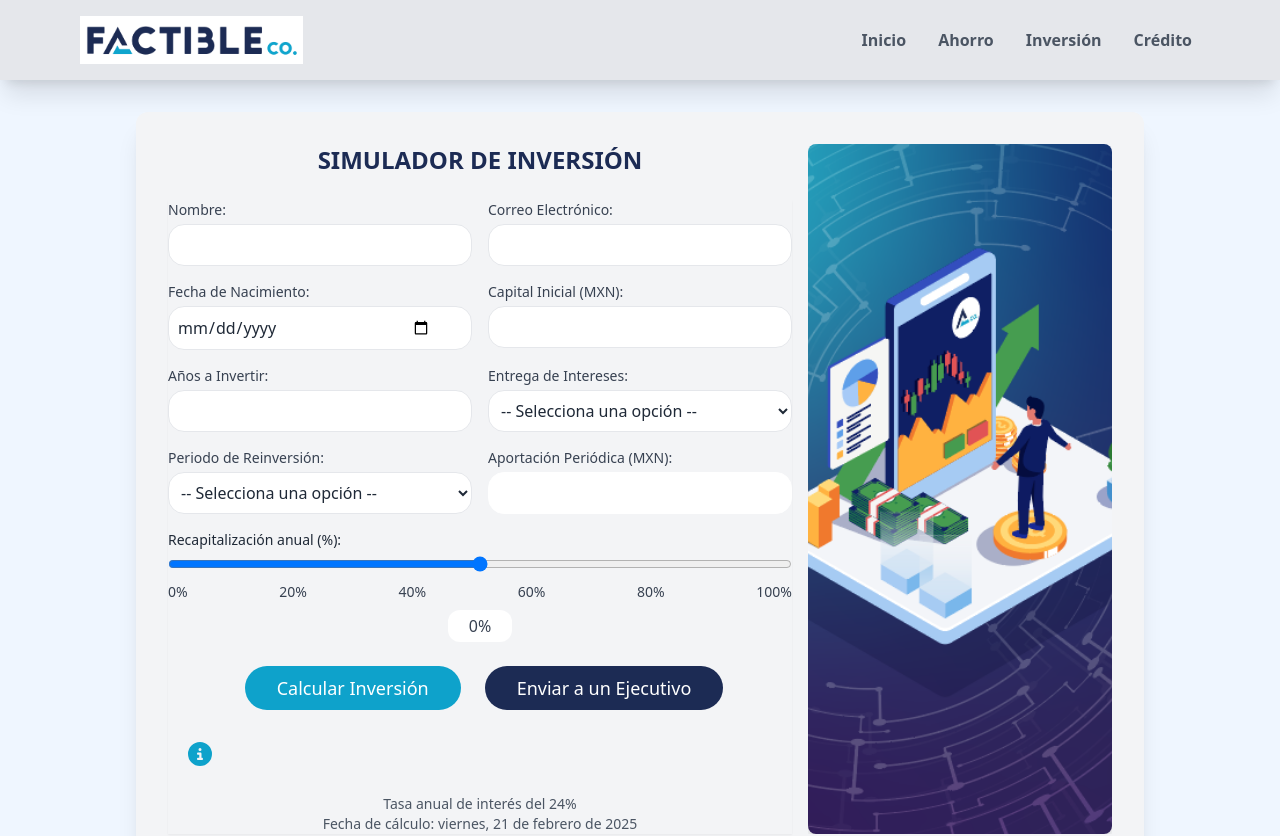
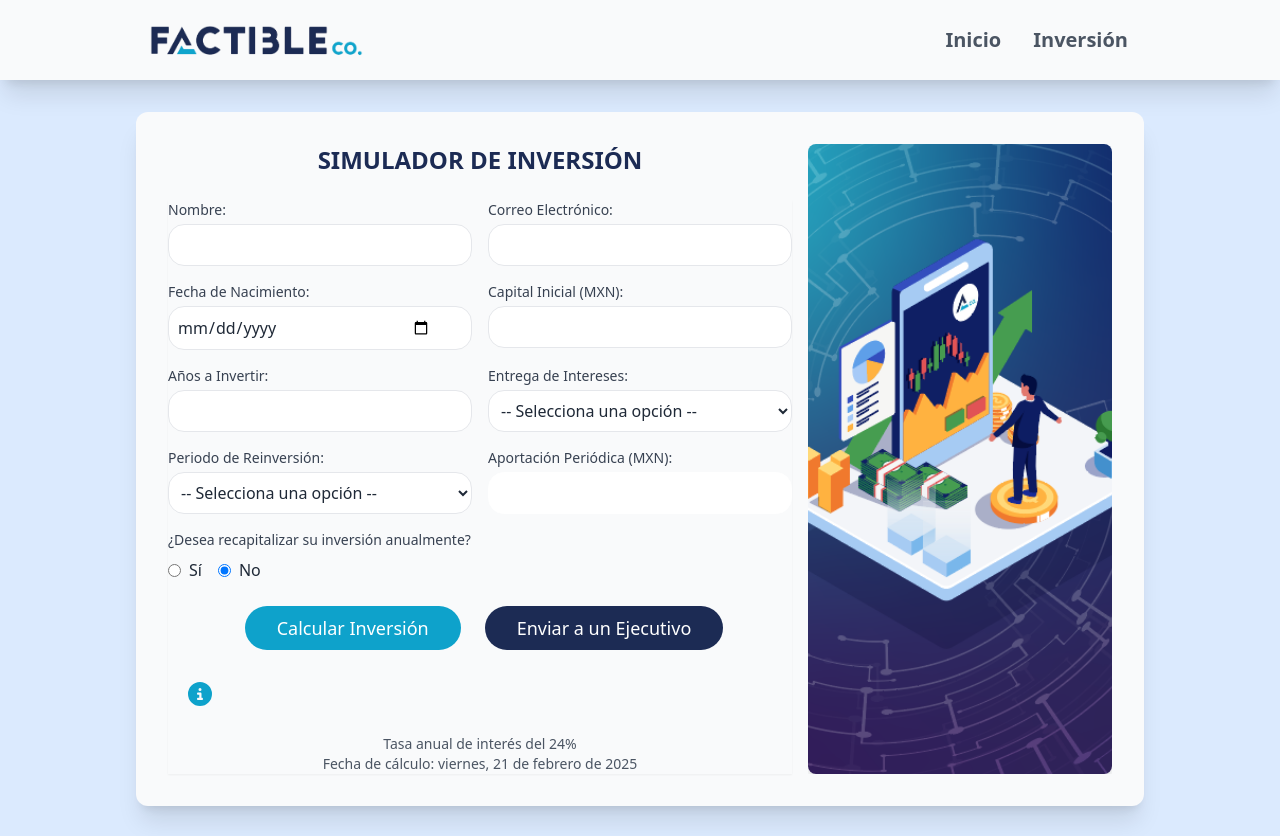
Before and after one commit to GerardoARHernandez/SimuladorInv, a React (Vite) app: page / in a window 1280 px wide. Shown: the top 836 px of the page. Built offline with nearby package versions, Linux system fonts and the light colour scheme.

Commit message:
Update: Se agregó nueva interacción del formulario

```diff
--- a/index.html
+++ b/index.html
@@ -6,7 +6,7 @@
     <meta name="viewport" content="width=device-width, initial-scale=1.0" />
     <title>Inversiones</title>
   </head>
-  <body class="bg-blue-50">
+  <body class="bg-blue-100">
     <div id="root"></div>
     <script type="module" src="/src/main.jsx"></script>
   </body>
--- a/src/App.jsx
+++ b/src/App.jsx
@@ -22,8 +22,8 @@ function App() {
         <div className="max-w-5xl mx-auto p-2 rounded-3x ">
           <InvestmentForm onCalculate={handleCalculate} />
         </div>
+        {results && <div className='max-w-5xl mx-auto bg-white p-8 rounded-lg shadow-lg'>
         <Resultado />
-        {results && <div className='max-w-5xl mx-auto bg-white p-8 rounded-lg shadow-lg'>
           {results && <InvestmentResults results={results} />}
           {results && formData && <CapitalChart results={results} formData={formData} />}
         </div>}
--- a/src/components/Headers/NavBar.jsx
+++ b/src/components/Headers/NavBar.jsx
@@ -10,8 +10,8 @@ const Navbar = () => {
   return (
     <>
       <div className="shadow-xl">
-        <nav className="bg-gray-200">
-          <div className="max-w-6xl mx-auto px-4">
+        <nav className="bg-gray-50">
+          <div className="max-w-6xl mx-auto px-20">
             <div className="flex justify-between items-center">
               {/* Logo */}
               <div className="flex">
@@ -48,30 +48,18 @@ const Navbar = () => {
               </div>
 
               {/* Menú de navegación (oculto en móviles, visible en desktop) */}
-              <div className="hidden md:flex items-center space-x-4">
+              <div className="hidden md:flex items-center space-x-4 md:text-xl">
                 <a
-                  href="#"
+                  href="https://factibleco.com/"
                   className="py-4 px-2 text-gray-600 font-semibold hover:text-[#0EA2CB] transition duration-300"
                 >
                   Inicio
                 </a>
                 <a
-                  href="#"
-                  className="py-4 px-2 text-gray-600 font-semibold hover:text-[#0EA2CB] transition duration-300"
-                >
-                  Ahorro
-                </a>
-                <a
-                  href="#"
+                  href="/"
                   className="py-4 px-2 text-gray-600 font-semibold hover:text-[#0EA2CB] transition duration-300"
                 >
                   Inversión
-                </a>
-                <a
-                  href="#"
-                  className="py-4 px-2 text-gray-600 font-semibold hover:text-[#0EA2CB] transition duration-300"
-                >
-                  Crédito
                 </a>
               </div>
             </div>
--- a/src/components/Headers/Resultado.jsx
+++ b/src/components/Headers/Resultado.jsx
@@ -2,11 +2,8 @@
 
 const Resultado = () => {
   return (
-    <div className="bg-[url('resultados.jpg')] bg-cover bg-no-repeat p-5 flex items-center justify-evenly my-10 shadow-lg">
-      <h2 className="text-xl text-center font-bold text-white mb-0 ">Resultados de la Inversión</h2>
-      <button className="text-white text-base bg-[#0EA2CB] rounded-3xl p-4 pt-2 ml-10">
-          Imprimir Reporte
-      </button>
+    <div className="bg-[url('/resultados.jpg')] bg-cover bg-no-repeat p-5 flex items-center justify-evenly my-10 shadow-lg">
+      <h2 className="text-2xl text-center font-bold text-white mb-0 ">Resultados de la Inversión</h2>
     </div>
   )
 }
--- a/src/components/InvestmentForm.jsx
+++ b/src/components/InvestmentForm.jsx
@@ -13,7 +13,8 @@ const InvestmentForm = ({ onCalculate }) => {
     entregaIntereses: "",
     periodoReinversion: "",
     aportacionPeriodica: "",
-    recapitalizacionAnual: "0%",
+    deseaRecapitalizar: "NO", // Nuevo campo con valor por defecto "NO"
+    recapitalizacionAnual: "100%", // Cambiado a 100% por defecto cuando es SI
     tasaInteresAnual: "24",
   });
 
@@ -34,10 +35,19 @@ const InvestmentForm = ({ onCalculate }) => {
       setFormData({
         ...formData,
         [name]: value,
-        aportacionPeriodica: "0", // Establecer aportación periódica a 0
+        aportacionPeriodica: "0",
       });
-    } else {
+    }
+    // Si el campo cambiado es "deseaRecapitalizar"
+    else if (name === "deseaRecapitalizar") {
+      setFormData({
+        ...formData,
+        [name]: value,
+        recapitalizacionAnual: value === "SI" ? "100%" : "0%"
+      });
+    }
     // En cualquier otro caso, actualizar el estado normalmente
+    else {
       setFormData({
         ...formData,
         [name]: value,
@@ -65,12 +75,14 @@ const InvestmentForm = ({ onCalculate }) => {
       entregaIntereses,
       aportacionPeriodica,
       recapitalizacionAnual,
+      deseaRecapitalizar,
     } = formData;
 
     const capitalInicialNum = parseFloat(capitalInicial.replace(/,/g, ""));
     const anosInvertirNum = parseInt(anosInvertir);
     const aportacionPeriodicaNum = parseFloat(aportacionPeriodica.replace(/,/g, ""));
-    const recapitalizacionAnualNum = parseFloat(recapitalizacionAnual) / 100;
+    // Si no desea recapitalizar, forzar 0%
+    const recapitalizacionAnualNum = deseaRecapitalizar === "SI" ? parseFloat(recapitalizacionAnual) / 100 : 0;
     const tasaMensual = (parseFloat(formData.tasaInteresAnual) / 100) / 12;
 
     let periodosPorAno = 1;
@@ -161,7 +173,7 @@ const InvestmentForm = ({ onCalculate }) => {
 
   return (
     <>
-      <div className="p-8 bg-gray-100 rounded-xl shadow-xl max-w-5xl mx-0 text-gray-800 font-sans grid grid-cols-1 md:grid-cols-3 gap-4">
+      <div className="p-8 bg-gray-50 rounded-xl shadow-xl max-w-5xl mx-0 text-gray-800 font-sans grid grid-cols-1 md:grid-cols-3 gap-4">
         {/* Formulario */}
         <div className="col-span-2">
           <h1 className="text-2xl font-bold text-[#1C2B54] mb-6 uppercase text-center">
@@ -291,19 +303,51 @@ const InvestmentForm = ({ onCalculate }) => {
                     handleChange({ target: { name: e.target.name, value } });
                   }}
                   className="mt-1 block w-full p-2 border rounded-2xl border-white hover:border-blue-500 focus:ring-blue-400 focus:border-blue-400"
-                  disabled={formData.periodoReinversion === "Ninguna"} // Solo deshabilitar si es "Ninguna"
-                  required={formData.periodoReinversion !== "Ninguna"} // Solo requerido si no es "Ninguna"
+                  disabled={formData.periodoReinversion === "Ninguna"}
+                  required={formData.periodoReinversion !== "Ninguna"}
                 />
               </div>
             </div>
 
-            {/* Recapitalización Anual */}
+            {/* Pregunta sobre recapitalización */}
+            <div>
+              <label className="block text-sm font-medium text-gray-700 mb-2">
+                ¿Desea recapitalizar su inversión anualmente?
+              </label>
+              <div className="flex space-x-4">
+                <label className="inline-flex items-center">
+                  <input
+                    type="radio"
+                    name="deseaRecapitalizar"
+                    value="SI"
+                    checked={formData.deseaRecapitalizar === "SI"}
+                    onChange={handleChange}
+                    className="text-blue-600 focus:ring-blue-500"
+                  />
+                  <span className="ml-2">Sí</span>
+                </label>
+                <label className="inline-flex items-center">
+                  <input
+                    type="radio"
+                    name="deseaRecapitalizar"
+                    value="NO"
+                    checked={formData.deseaRecapitalizar === "NO"}
+                    onChange={handleChange}
+                    className="text-blue-600 focus:ring-blue-500"
+                  />
+                  <span className="ml-2">No</span>
+                </label>
+              </div>
+            </div>
+
+            {/* Control de recapitalización (solo visible si eligió SI) */}
+            {formData.deseaRecapitalizar === "SI" && (
               <div>
                 <label className="block text-sm font-medium">Recapitalización anual (%):</label>
                 <input
                   type="range"
                   name="recapitalizacionAnual"
-                value={formData.recapitalizacionAnual}
+                  value={formData.recapitalizacionAnual.replace('%', '')}
                   min="0"
                   max="100"
                   step="10"
@@ -319,9 +363,15 @@ const InvestmentForm = ({ onCalculate }) => {
                   <span>100%</span>
                 </div>
                 <div className="mt-2 text-gray-700 text-center">
-                <input type="text" className="rounded-xl text-center w-16 py-1 px-0" readOnly value={`${percentage}%`} />
+                  <input
+                    type="text"
+                    className="rounded-xl text-center w-16 py-1 px-0"
+                    readOnly
+                    value={`${percentage}%`}
+                  />
                 </div>
               </div>
+            )}
 
             {/* Botones */}
             <div className="flex justify-center space-x-4 mt-6">
```
Also changed, not shown: public/logo.png. Lines whose indentation alone changed are shown as unchanged.
